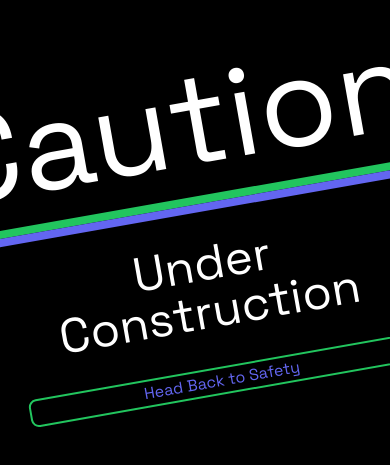
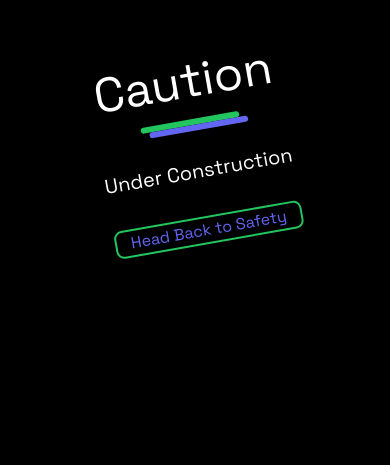
Before and after one commit to TriniKiskadee/portfolio, a Next.js app: page /coming-soon in a window 390 px wide. Shown: the part 183-648 px from the top of the page. Built offline with nearby package versions, Linux system fonts and the light colour scheme.

Commit message:
Made pate-template more responsive

```diff
--- a/app/layout.tsx
+++ b/app/layout.tsx
@@ -21,7 +21,7 @@ export const metadata: Metadata = {
             "Based in Trinidad, I'm a Fullstack developer passionate about building modern web application that users love.",
         url: "https://renaudsennon-portfolio.vercel.app/",
         siteName: "Renaud Sennon",
-        images: "/thumbnail.png",
+        images: "/public/thumbnail.png",
         type: "website",
     },
     keywords: ["portfolio", "Renaud Sennon"],
--- a/components/page-template.tsx
+++ b/components/page-template.tsx
@@ -9,13 +9,13 @@ const PageTemplate = ({title, subtitle, btnText}: {title: string, subtitle: stri
             <div
                 className={'flex flex-col gap-5 text-center justify-center items-center -rotate-[10deg] translate-y-[15rem]'}>
 
-                <h1 className={'text-9xl hover:text-green-500 transition-all duration-100'}>{title}</h1>
-                <div className={'-translate-y-1/2'}>
-                    <div className={'w-[500px] h-2 bg-green-500 rounded-full'}/>
-                    <div className={'w-[500px] h-2 bg-indigo-500 rounded-full translate-x-2'}/>
+                <h1 className={'text-5xl sm:text-7xl lg:text-9xl hover:text-green-500 transition-all duration-100'}>{title}</h1>
+                <div className={'object-contain -translate-y-1/2 w-[100px] md:[300px] lg:w-[500px] sm:-translate-y-5'}>
+                    <div className={'w-full h-1.5 sm:h-2 bg-green-500 rounded-full'}/>
+                    <div className={'w-full h-1.5 sm:h-2 bg-indigo-500 rounded-full translate-x-2'}/>
                 </div>
                 <div className={'gap-5'}>
-                    <p className={'text-5xl'}>{subtitle}</p>
+                    <p className={'text-xl sm:text-3xl lg:text-5xl'}>{subtitle}</p>
                     <Link
                         href={'/'}
                         className={'flex items-center justify-center mt-8 text-indigo-500 hover:text-green-500 hover:border-indigo-500 transition-all duration-100 border-2 border-green-500 rounded-lg'}
```
